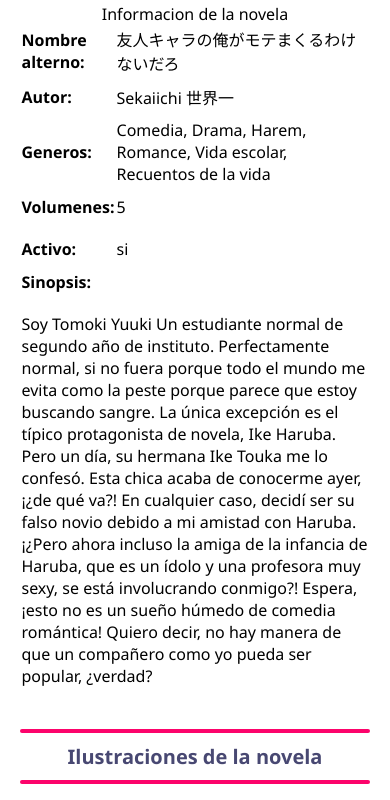
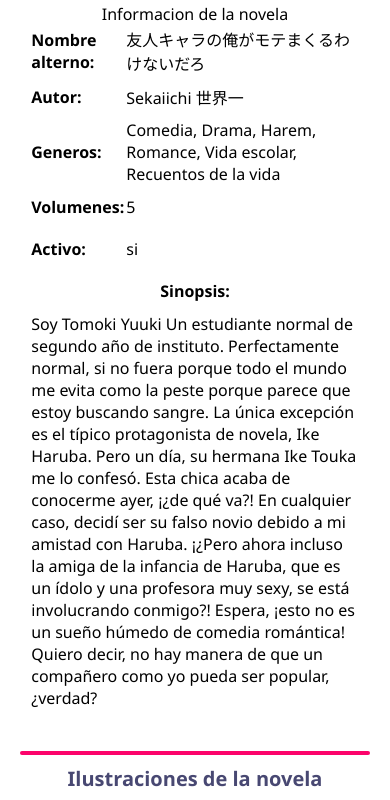
Before and after one commit to Moisessantos45/shigatsutranslations, a plain HTML site: page yuujin.html in a window 390 px wide. Shown: the part 1102-1902 px from the top of the page. Drawn offline with Linux system fonts and the light colour scheme; grey boxes are pictures that could not be loaded; a script that the page names is missing.

Commit message:
Add files via upload

```diff
--- a/css/IntheAfter.css
+++ b/css/IntheAfter.css
@@ -67,7 +67,7 @@ body.darkmode {
     margin: 0 20px;
 }
 
-.nav-links li:hover{
+.nav-links li:hover {
     transform: scale(1.1);
     transition: .7s;
 }
@@ -266,6 +266,7 @@ li .fac:hover {
     border-color: #f0eff4;
     color: white;
 }
+
 /*infor de nivela*/
 
 .minfo {
@@ -283,7 +284,7 @@ li .fac:hover {
     width: 95%;
 }
 
-.minfo div .title{
+.minfo div .title {
     font-size: 45px;
 }
 
@@ -353,7 +354,7 @@ figure .web {
 
 .info {
     display: flex;
-    width: 90%;
+    width: 87%;
     margin: 30px auto;
 }
 
@@ -362,12 +363,17 @@ figure .web {
 
 }
 
+.info table tr {
+    width: 100%;
+}
+
 .info table caption {
     margin-bottom: 20px;
 }
 
 .info table tr .sinop {
-    display: inline;
+    display: flex;
+    align-self: baseline;
 }
 
 /*
@@ -379,6 +385,10 @@ figure .web {
     width: 12%;
     height: 40px;
     text-align: start;
+}
+
+.info table tr td {
+    width: 85%;
 }
 
 .content-col {
@@ -413,7 +423,7 @@ figure .web {
     width: 60%;
     height: 115px;
     align-self: center;
-   outline:2px solid #fc036b;
+    outline: 2px solid #fc036b;
     border-radius: 10px;
 }
 
@@ -718,6 +728,11 @@ margin: 10px auto;
         border: none;
     }
 
+    .info table tr .sinop {
+        text-align: center;
+        display: revert;
+    }
+
     .personajes .conteper {
         align-self: center;
         font-size: 16px;
--- a/css/TheCool.css
+++ b/css/TheCool.css
@@ -347,19 +347,27 @@ li .fac:hover {
     margin-bottom: 20px;
 }
 
-.info table tr .sinop {
-    display: inline;
+.info table tr{
+    width: 100%;
 }
 
+.info table tr .sinop{
+    display: flex;
+    align-self:baseline;
+}
 /*
 .info table,th,td{
     border: 1px solid black;
 } */
 
-.info table th {
-    width: 12%;
-    height: 40px;
-    text-align: start;
+.info table th{
+   width: 12%;
+   height: 40px;
+   text-align:start;
+}
+
+.info table tr td{
+    width: 85%;
 }
 
 .content-col {
@@ -474,9 +482,9 @@ li .fac:hover {
 }
 
 #disqus_thread{
-width: 95%;
-margin: 10px auto;
-}
+    width: 95%;
+    margin: 10px auto;
+    }
 
 .footer {
     width: 100%;
@@ -667,6 +675,11 @@ margin-bottom: 120px;
         border: none;
     }
 
+    .info table tr .sinop{
+        text-align: center;
+        display:revert;
+    }
+
       .line4 {
         justify-content: center;
         display: inline-block;
--- a/css/Thelove.css
+++ b/css/Thelove.css
@@ -333,9 +333,19 @@ li .fac:hover {
     border: 1px solid black;
 }
 */
+.info {
+    display: flex;
+    width: 87%;
+    margin: 30px auto;
+}
+
 .info table {
     width: 100%;
 
+}
+
+.info table tr{
+    width: 100%;
 }
 
 .info table caption {
@@ -343,23 +353,22 @@ li .fac:hover {
 }
 
 .info table tr .sinop {
-    display: inline;
+    display: flex;
+    align-self: baseline;
 }
 
 /*
 .info table,th,td{
     border: 1px solid black;
 } */
-.info {
-    display: flex;
-    width: 90%;
-    margin: 30px auto;
-}
-
 .info table th {
     width: 12%;
     height: 40px;
     text-align: start;
+}
+
+.info table tr td{
+    width: 85%;
 }
 
 .content-col {
@@ -474,9 +483,9 @@ li .fac:hover {
 }
 
 #disqus_thread{
-width: 95%;
-margin: 10px auto;
-}
+    width: 95%;
+    margin: 10px auto;
+    }
 
 .footer {
     width: 100%;
@@ -667,6 +676,11 @@ margin: 10px auto;
         border: none;
     }
 
+    .info table tr .sinop{
+        text-align: center;
+        display:revert;
+    }
+
       .line4 {
         justify-content: center;
         display: inline-block;
--- a/css/WhatHappens.css
+++ b/css/WhatHappens.css
@@ -26,12 +26,12 @@ html {
     overflow-x: hidden;
 }
 
-body{
+body {
     transition: all 0.4s;
 }
 
-body.darkmode{
-    background-color: rgb(32, 32,44);
+body.darkmode {
+    background-color: rgb(32, 32, 44);
     color: white;
 }
 
@@ -49,7 +49,7 @@ body.darkmode{
     font-size: 18px;
 }
 
-.darkmode .navbar{
+.darkmode .navbar {
     background-color: rgb(20, 34, 75);
 }
 
@@ -67,7 +67,7 @@ body.darkmode{
     margin: 0 20px;
 }
 
-.nav-links li:hover{
+.nav-links li:hover {
     transform: scale(1.1);
     transition: .7s;
 }
@@ -111,7 +111,7 @@ body.darkmode{
     font-weight: bold;
 }
 
-.navbar .nav-links ul li a:hover{
+.navbar .nav-links ul li a:hover {
     color: #fc036b;
 }
 
@@ -155,12 +155,12 @@ body.darkmode{
     text-transform: uppercase;
 }
 
-.navbar .nav-links .active a{
+.navbar .nav-links .active a {
     font-weight: bold;
     text-transform: uppercase;
 }
 
-.navbar .nav-links li a{
+.navbar .nav-links li a {
     color: white;
     text-decoration: none;
     font-weight: bold;
@@ -253,7 +253,7 @@ header {
 }
 
 li .fac {
-    color:aqua;
+    color: aqua;
     font-size: 20px;
     border-radius: 10px;
     border-color: #17ec29;
@@ -266,6 +266,7 @@ li .fac:hover {
     border-color: #f0eff4;
     color: white;
 }
+
 .minfo {
     width: 95%;
     height: auto;
@@ -334,31 +335,41 @@ li .fac:hover {
 */
 .info {
     display: flex;
-    width: 90%;
+    width: 87%;
     margin: 30px auto;
 }
 
-.info table{
+.info table {
     width: 100%;
 
 }
 
-.info table caption{
+.info table tr {
+    width: 100%;
+}
+
+.info table caption {
     margin-bottom: 20px;
 }
 
-.info table tr .sinop{
-    display: inline;
+.info table tr .sinop {
+    display: flex;
+    align-self: baseline;
 }
+
 /*
 .info table,th,td{
     border: 1px solid black;
 } */
 
-.info table th{
+.info table th {
     width: 12%;
     height: 40px;
-   text-align:start;
+    text-align: start;
+}
+
+.info table td {
+    width: 85%;
 }
 
 .content-col {
@@ -412,13 +423,14 @@ li .fac:hover {
     color: #484872;
 }
 
-.darkmode h1{
+.darkmode h1 {
     color: white;
 }
 
 .content-col .line {
     margin-left: -1px;
 }
+
 /*volumenes*/
 .volumes {
     display: flex;
@@ -484,6 +496,7 @@ margin: 10px auto;
     background: #484872;
     text-align: center;
 }
+
 .footer p {
     color: whitesmoke;
     margin: 20px auto;
@@ -499,7 +512,7 @@ margin: 10px auto;
         background-color: transparent;
     }
 
-    .darkmode .navbar{
+    .darkmode .navbar {
         background-color: transparent;
         color: white;
     }
@@ -538,7 +551,7 @@ margin: 10px auto;
         font-weight: bold;
     }
 
-    .navbar .nav-links ul li a:hover{
+    .navbar .nav-links ul li a:hover {
         color: #fc036b;
     }
 
@@ -624,6 +637,7 @@ margin: 10px auto;
         border-color: #f0eff4;
         color: white;
     }
+
     .active {
         color: white;
         text-decoration: none;
@@ -632,7 +646,7 @@ margin: 10px auto;
     }
 
     /*header*/
-    .header-content{
+    .header-content {
         margin-bottom: 120px;
     }
 
@@ -652,11 +666,19 @@ margin: 10px auto;
         margin-bottom: 10px;
     }
 
-    .info{
+    .info {
         border: none;
     }
-    .info table,th,td{
+
+    .info table,
+    th,
+    td {
         border: none;
+    }
+
+    .info table tr .sinop {
+        text-align: center;
+        display: revert;
     }
 
     .line4 {
--- a/css/class.css
+++ b/css/class.css
@@ -194,7 +194,6 @@ content: "Modo Oscuro";
     content: "Modo Claro";
 }
 
-
 header {
     width: 100%;
     height: 70vh;
@@ -377,11 +376,15 @@ li .fac:hover {
 */
 .info {
     display: flex;
-    width: 90%;
+    width: 87%;
     margin: 30px auto;
 }
 
 .info table{
+    width: 100%;
+}
+
+.info table tr{
     width: 100%;
 }
 
@@ -390,7 +393,8 @@ li .fac:hover {
 }
 
 .info table tr .sinop{
-    display: inline;
+    display: flex;
+    align-self:baseline;
 }
 /*
 .info table,th,td{
@@ -401,6 +405,10 @@ li .fac:hover {
     width: 12%;
     height: 40px;
     text-align:start;
+ }
+
+ .info table tr td{
+     width: 85%;
  }
 
 .content-col {
@@ -704,6 +712,11 @@ margin: 10px auto;
         border: none;
     }
 
+    .info table tr .sinop{
+        text-align: center;
+        display:revert;
+    }
+
     .line4 {
         justify-content: center;
         display: inline-block;
--- a/css/itseems.css
+++ b/css/itseems.css
@@ -67,7 +67,7 @@ body.darkmode {
     margin: 0 20px;
 }
 
-.nav-links li:hover{
+.nav-links li:hover {
     transform: scale(1.1);
     transition: .7s;
 }
@@ -399,7 +399,7 @@ li .fac:hover {
 } */
 .info {
     display: flex;
-    width: 90%;
+    width: 85%;
     margin: 30px auto;
 }
 
@@ -450,11 +450,18 @@ details div a {
 }
 
 details div table {
-    width: auto;
+    width: 100%;
+}
+
+details div table tr {
+    display: flex;
+    margin: 10px;
+    transition: all 0.4s;
 }
 
 details div table th {
-    width: 18%;
+    width: 14%;
+    transition: all 0.4s;
 }
 
 summary {
@@ -534,9 +541,9 @@ details[open] summary::before {
 }
 
 #disqus_thread{
-width: 95%;
-margin: 10px auto;
-}
+    width: 95%;
+    margin: 10px auto;
+    }
 
 .footer {
     width: 100%;
@@ -723,6 +730,11 @@ margin: 10px auto;
         border: none;
     }
 
+    .info table tr .sinop{
+        text-align: center;
+        display:revert;
+    }
+
     .info table,
     th,
     td {
@@ -733,10 +745,24 @@ margin: 10px auto;
         padding-left: .1px;
         font-size: 13px;
         align-items: flex-start;
+        transition: all 0.4s;
+    }
+
+    details div table tr {
+        display: flex;
+        margin: 10px;
+        flex-wrap: wrap;
+        transition: all 0.4s;
     }
 
     details div table th {
-        width: 25%;
+        width: 26%;
+        transition: all 0.4s;
+    }
+
+    details div table td{
+        width:70% ;
+        transition: all 0.4s;
     }
 
     .line4 {
--- a/css/kamatte.css
+++ b/css/kamatte.css
@@ -197,7 +197,7 @@ header {
     width: 100%;
     height: 70vh;
     background-image: url('/kamatte/3.png');
-    background-position: center;
+    background-position: top;
     background-size: 100% 500px;
     background-repeat: no-repeat;
     display: flex;
@@ -334,11 +334,15 @@ li .fac:hover {
 */
 .info {
     display: flex;
-    width: 90%;
+    width: 85%;
     margin: 30px auto;
 }
 
 .info table{
+    width: 100%;
+}
+
+.info table tr{
     width: 100%;
 }
 
@@ -355,6 +359,10 @@ li .fac:hover {
    width: 12%;
    height: 40px;
    text-align:start;
+}
+
+.info table tr td{
+    width: 85%;
 }
 
 .content-col {
@@ -468,9 +476,9 @@ li .fac:hover {
 }
 
 #disqus_thread{
-width: 95%;
-margin: 10px auto;
-}
+    width: 95%;
+    margin: 10px auto;
+    }
 
 .footer {
     width: 100%;
@@ -656,6 +664,11 @@ margin: 10px auto;
         border: none;
     }
 
+    .info table tr .sinop{
+        text-align: center;
+        display:revert;
+    }
+
      .line4 {
         justify-content: center;
         display: inline-block;
--- a/css/novped.css
+++ b/css/novped.css
@@ -2,6 +2,7 @@
     padding: 0;
     margin: 0;
     box-sizing: border-box;
+    font-family: 'Segoe UI', Tahoma, Geneva, Verdana, sans-serif;
 }
 a{
     list-style: none;
--- a/css/ordinary.css
+++ b/css/ordinary.css
@@ -336,7 +336,7 @@ li .fac:hover {
 */
 .info {
     display: flex;
-    width: 90%;
+    width: 85%;
     margin: 30px auto;
 }
 
@@ -361,10 +361,15 @@ li .fac:hover {
     border: 1px solid black;
 } */
 
-.info table th{
-   width: 12%;
-   height: 40px;
-   text-align:start;
+.info table th {
+    width: 12%;
+    height: 40px;
+    text-align: start;
+}
+
+.info table tr .sinop {
+    display: flex;
+    align-self: baseline;
 }
 
 .content-col {
@@ -479,9 +484,9 @@ li .fac:hover {
 }
 
 #disqus_thread{
-width: 95%;
-margin: 10px auto;
-}
+    width: 95%;
+    margin: 10px auto;
+    }
 
 .footer {
     width: 100%;
@@ -666,6 +671,11 @@ margin: 10px auto;
         border: none;
     }
 
+    .info table tr .sinop{
+        text-align: center;
+        display:revert;
+    }
+
     .line4 {
         justify-content: center;
         display: inline-block;
--- a/css/plantilla.css
+++ b/css/plantilla.css
@@ -64,7 +64,7 @@ body.darkmode {
 }
 
 .nav-links li {
-    margin: 0 30px;
+    margin: 0 20px;
 }
 
 .nav-links li:hover{
--- a/css/ryuu.css
+++ b/css/ryuu.css
@@ -334,7 +334,7 @@ li .fac:hover {
 */
 .info {
     display: flex;
-    width: 90%;
+    width: 88%;
     margin: 30px auto;
 }
 
@@ -343,12 +343,17 @@ li .fac:hover {
 
 }
 
+.info table tr{
+    width: 100%;
+}
+
 .info table caption{
     margin-bottom: 20px;
 }
 
 .info table tr .sinop{
-    display: inline;
+    display: flex;
+    align-self: baseline;
 }
 /*
 .info table,th,td{
@@ -361,6 +366,9 @@ li .fac:hover {
     text-align:start;
  }
 
+.info table tr td{
+     width: 85%;
+ }
 .content-col {
     display: flex;
     flex-wrap: wrap;
@@ -682,6 +690,11 @@ margin: 10px auto;
         border: none;
     }
 
+    .info table tr .sinop{
+        text-align: center;
+        display:revert;
+    }
+
       .line4 {
         justify-content: center;
         display: inline-block;
--- a/css/styles.css
+++ b/css/styles.css
@@ -46,6 +46,7 @@ body.darkmode {
     justify-content: space-between;
     color: whitesmoke;
     font-size: 18px;
+    flex-wrap: wrap;
 }
 
 .darkmode .navbar {
@@ -193,7 +194,7 @@ header {
     height: 100vh;
     background-image: url('/img/backgruop.png');
     background-position: center;
-    background-size: 100% 600px;
+    background-size: 100% 500px;
     background-repeat: no-repeat;
     display: flex;
     align-items: flex-end;
@@ -343,24 +344,23 @@ section .title {
 }
 
 section figure {
-    padding: 10px;
     height: auto;
-    width: 350px;
+    width: 330px;
     /*  border: 1px solid black;*/
-    display: inline-block;
-    justify-content: center;
+    flex-direction: column;
     margin: 5px;
+    display: flex;
 }
 
 figure img {
-    left: 20px;
     position: relative;
     display: flex;
     margin: 10px;
     box-shadow: -5px 2px 10px 2px #988f89;
-    width: 300;
+    width: 300px;
     height: 412px;
     border-radius: 20px;
+    align-self: center;
 }
 
 .darkmode figure img{
@@ -516,11 +516,6 @@ figure a:hover {
     margin-left: -1px;
 }
 
-#disqus_thread{
-width: 95%;
-margin: 10px auto;
-}
-
 .footer {
     width: 100%;
     min-height: 100px;
@@ -650,15 +645,7 @@ margin: 10px auto;
         -webkit-text-stroke: 1px #f54768;
     }
 
-    section {
-        width: 85%;
-        display: flex;
-        flex-wrap: wrap;
-        gap: 0;
-        justify-content: space-evenly;
-    }
-
-    section .title {
+     section .title {
         text-align: center;
         font-size: 20px;
         color: #49497e;
@@ -702,27 +689,6 @@ margin: 10px auto;
         background: #fc036b;
         margin: 10px auto;
         border-radius: 5px;
-    }
-
-    section figure {
-        padding: 5px;
-        height: auto;
-        width: 300px;
-        display: inline-block;
-        flex-wrap: wrap;
-        justify-content: center;
-        margin: 5px;
-    }
-
-    figure img {
-        left: 30px;
-        position: relative;
-        display: flex;
-        margin: 5px;
-        box-shadow: 1px 5px 5px 2px #dfeffe;
-        width: 200;
-        height: 306px;
-        border-radius: 10px;
     }
 
     .explore {
--- a/css/yuuji.css
+++ b/css/yuuji.css
@@ -326,6 +326,48 @@ li .fac:hover {
     border-radius: 20px;
 }
 
+/*secion de la parte de la preloader*/
+.preloader{
+    width: 100%;
+    height: 100%;
+    background: #000;
+    position: fixed;
+    top: 0;
+    left: 0;
+    z-index: 10000;
+    }
+
+    .spiner{
+        width: 70px;
+        height: 70px;
+        border-top: 5px solid blue;
+        border-right: 5px solid transparent;
+        border-radius: 50%;
+        animation: spin 1s linear infinite;
+        position: absolute;
+        left: 0;
+        top: 0;
+        bottom: 0;
+        right: 0;
+        margin: auto;
+        z-index: 100000;
+    }
+
+    .spiner > div{
+        animation: spin 1s linear infinite;
+        box-sizing: border-box;
+        margin: auto;
+        width: 100%;
+        height: 100%;
+    }
+
+    @keyframes spin{
+        100%{
+            transform: rotate(360deg);
+        }
+    }
+
+
 /*
 .info{
     border: 1px solid black;
@@ -333,11 +375,15 @@ li .fac:hover {
 */
 .info {
     display: flex;
-    width: 90%;
+    width: 85%;
     margin: 30px auto;
 }
 
 .info table {
+    width: 100%;
+}
+
+.info table tr{
     width: 100%;
 }
 
@@ -355,6 +401,10 @@ li .fac:hover {
     width: 12%;
     height: 40px;
     text-align: start;
+}
+
+.info table td{
+    width: 85%;
 }
 
 .content-col {
@@ -469,9 +519,9 @@ li .fac:hover {
 }
 
 #disqus_thread{
-width: 95%;
-margin: 10px auto;
-}
+    width: 95%;
+    margin: 10px auto;
+    }
 
 .footer {
     width: 100%;
@@ -657,6 +707,10 @@ margin: 10px auto;
         border: none;
     }
 
+    .info table tr .sinop {
+        text-align: center;
+        display: revert;
+    }
 
     .line4 {
         justify-content: center;
```
Also changed, not shown: css/style.css (+8 -5 lines). Lines whose indentation alone changed are shown as unchanged.
